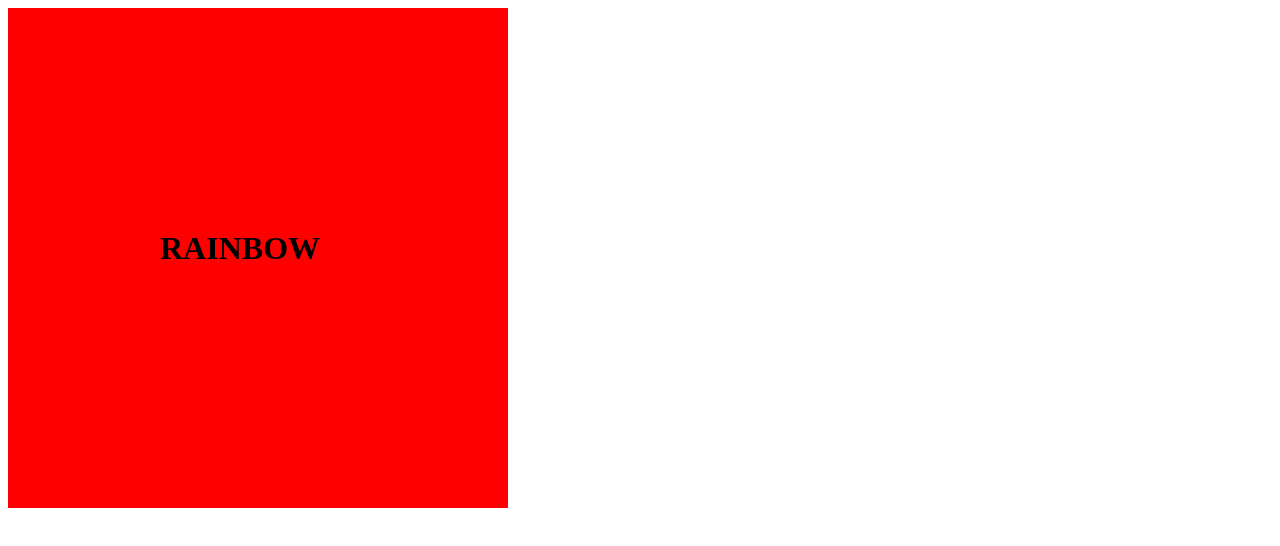
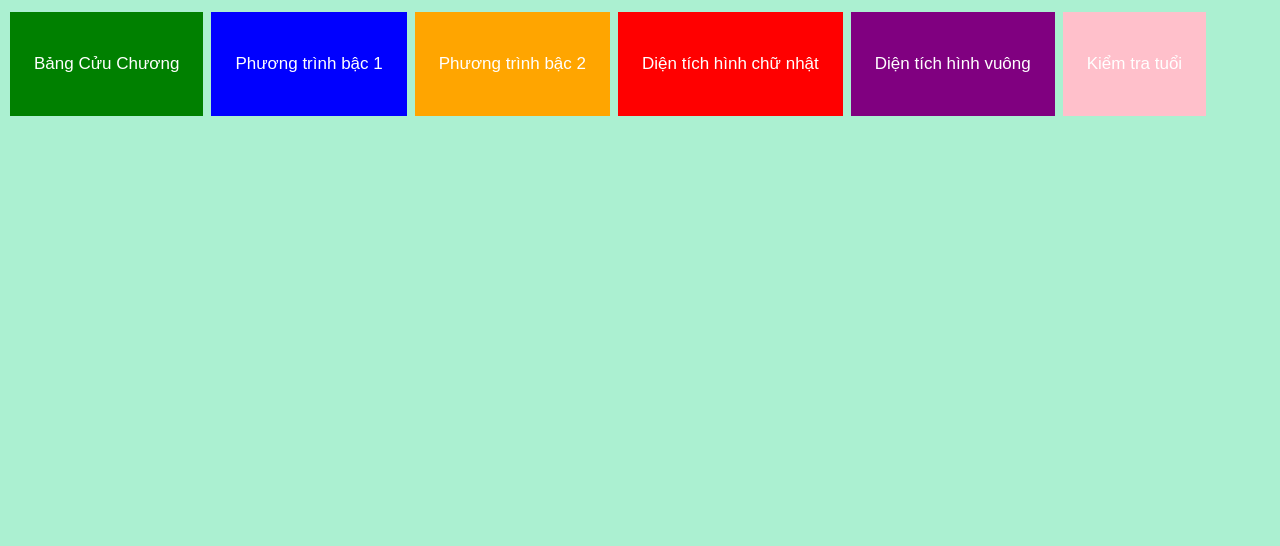
Before and after one commit to DogeNev/hello1, a plain HTML site: page index.html in a window 1280 px wide. Drawn offline with Linux system fonts and the light colour scheme.

Commit message:
Function
như tiêu đề =))

```diff
--- a/index.html
+++ b/index.html
@@ -3,38 +3,134 @@
 <head>
     <meta charset="UTF-8">
     <meta name="viewport" content="width=device-width, initial-scale=1.0">
-    <title>RRRRRAINBOW</title>
+    <title>Function</title>
 </head>
 <style>
-    .box{
-        height: 500px;
-        width: 500px;
+    body{
+        background-color: rgb(171,240,209);
+    }
+    button{
+        border: none;
+        color: white;
+        padding: 42px 24px;
+        text-align: center;
+        display: inline-block;
+        font-size: 17px;
+        margin: 4px 2px;
+        cursor: pointer;
+    }
+    #button1{
+        background-color: green;
+    }
+    #button2{
+        background-color: blue;
+    }
+    #button3{
+        background-color: orange;
+    }
+    #button4{
         background-color: red;
-
     }
-    .box h1{
-        position: absolute;
-        top: 209px;
-        left: 160px;
+    #button5{
+        background-color: purple;
     }
-
+    #button6{
+        background-color: pink;
+    }
 
 </style>
 <body>
-    <div class="box">
-        <h1>RAINBOW</h1>
-    </div>
+    <button onclick="bangcuuchuong()" id="button1">Bảng Cửu Chương</button>
+    <button onclick="ptbac1()" id="button2">Phương trình bậc 1</button>
+    <button onclick="ptbac2()" id="button3">Phương trình bậc 2</button>
+    <button onclick="dientichhcn()" id="button4">Diện tích hình chữ nhật</button>
+    <button onclick="dientichhv()" id="button5">Diện tích hình vuông</button>
+    <button onclick="checktuoi()" id="button6">Kiểm tra tuổi</button>
+
 </body>
 <script>
-    var bg = document.querySelector('.box')
-    var colors = ["green" , "blue","red", "yellow", "purple", "pink", "orange"]
-    var i = 0;
+    function bangcuuchuong(){
+        var a = prompt("Hay Nhap 1 So Gi Do");
 
-    function change(){
-        if(i >= colors.length) { i = 0; }
-        bg.style.backgroundColor = colors[i++]
+        for (var i=1 ;i <= 10; i++){
+        console.log(a + '*'+ i + '=' + a*i  );
+        }
+        alert('Check Console Di');
     }
+    function ptbac1(){
+        var a = prompt("Hay Nhap A");
+        var b = prompt("Hay Nhap B");
+        var x = 0;
+        var y = 0;
 
-    var timer = setInterval(change,500);
+        if (a == 0) {
+        alert('Phương trình vô nghiệm' );
+        }
+        else if (b == 0){
+        alert('Phương trình có nghiệm là 0');
+        }
+        else {
+        x = (b *(-1)) / a;
+        alert("Phương trình có nghiệm là "+x);
+        }
+    }
+    function ptbac2(){
+        var a = prompt("Hay Nhap A");
+        var b = prompt("Hay Nhap B");
+        var c = prompt("Hay Nhap C");
+        var x = 0;
+        var y = 0;
+
+        if (a == 0){
+            if (b == 0) {
+            alert('Phương trình vô nghiệm' );
+        }
+        else if (c == 0){
+            alert('0');
+        }
+        else {
+            x = (c *(-1)) / b;
+            alert("Phương trình có nghiệm là "+x);
+        }
+        }
+
+
+        else {
+            var delta = b*b - (4*a*c);
+            if (delta > 0){
+                x = ((b*(-1))+ Math.sqrt(delta)) / (2*a);
+                y = ((b*(-1))- Math.sqrt(delta)) / (2*a);
+                alert("x1 = " + x + "\nx2 = " + y);
+            }
+            if (delta < 0){
+                alert('Phương trình vô nghiệm')
+            }
+            if (delta == 0){
+                x = (b*(-1)) / (2*a);
+                alert ("x = " + x);
+            }
+        }
+    }
+    function dientichhcn(){
+        var a = prompt("Hay nhap chieu dai (cm)");
+        var b = prompt("Hay nhap chieu rong (cm)");
+
+        alert('Dien tich hinh chu nhat la ' + a*b + ' cm');
+    }
+    function dientichhv(){
+        var a = prompt("Hay nhap do dai canh (cm)");
+
+        alert('Dien tich hinh vuong la ' + a*a + ' cm');
+    }
+    function checktuoi(){
+        var a = prompt("Hay nhap tuoi cua ban ");
+
+        if (a >= 18){
+            alert('Ban da du tuoi de vao trang web');
+        }
+        else{
+            alert('Ban chua du tuoi de vao trang web');
+        }
+    }
 </script>
 </html>
```
